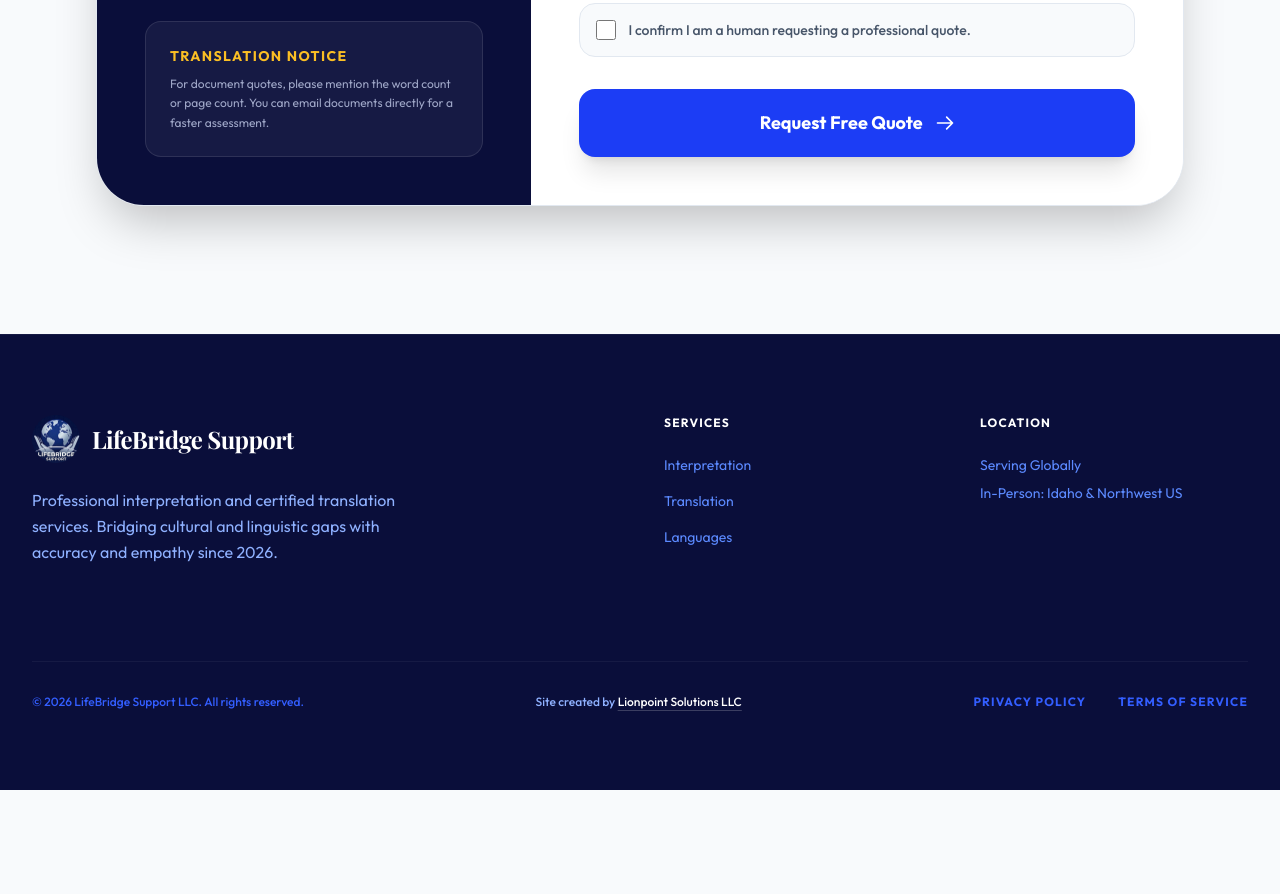
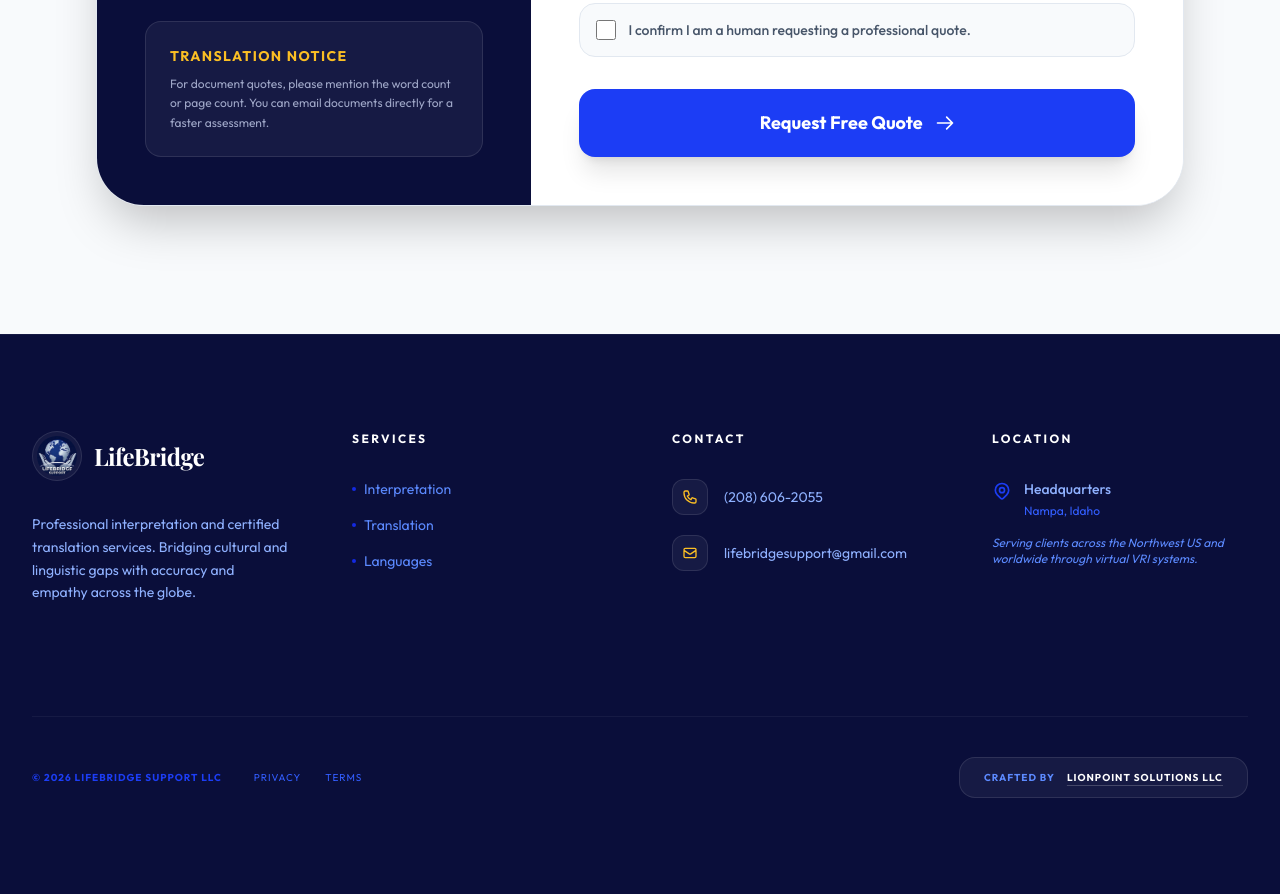
Before and after one commit to tembonetwork/lifebridge-support, a plain HTML site: page index.html in a window 1280 px wide. Shown: the part 5221-6115 px from the top of the page. Before the commit the page ends 6011 px from the top, so only its background shows below. Drawn offline with nearby package versions, Linux system fonts and the light colour scheme; a web font is replaced by a local one.

Commit message:
Redesigned footer to premium 4-column layout

```diff
--- a/index.html
+++ b/index.html
@@ -493,45 +493,79 @@
         </div>
     </section>
 
-    <footer class="bg-brand-950 text-brand-100 py-20 border-t border-white/5">
-        <div class="max-w-7xl mx-auto px-4 sm:px-6 lg:px-8">
-            <div class="grid grid-cols-1 md:grid-cols-4 gap-12 mb-16">
-                <div class="col-span-1 md:col-span-2">
-                    <div class="flex items-center gap-3 mb-6">
-                        <img src="logo.png" alt="LifeBridge Support Logo" class="h-12 w-12 rounded-full object-cover">
-                        <span class="font-bold text-2xl font-serif tracking-tight text-white">LifeBridge Support</span>
+    <footer class="bg-brand-950 text-brand-100 py-24 relative overflow-hidden border-t border-white/5">
+        <!-- Subtle radial glow for depth -->
+        <div class="absolute bottom-0 left-1/2 -translate-x-1/2 w-[1000px] h-[500px] bg-brand-600/5 rounded-full blur-[120px] -z-10"></div>
+
+        <div class="max-w-7xl mx-auto px-4 sm:px-6 lg:px-8 relative z-10">
+            <div class="grid grid-cols-1 md:grid-cols-2 lg:grid-cols-4 gap-16 mb-20">
+                <div class="col-span-1 md:col-span-1 lg:col-span-1">
+                    <div class="flex items-center gap-3 mb-8">
+                        <div class="p-1 bg-white/5 rounded-full border border-white/10">
+                            <img src="logo.png" alt="LifeBridge Support Logo" class="h-10 w-10 rounded-full object-cover">
+                        </div>
+                        <span class="font-bold text-2xl font-serif tracking-tight text-white">LifeBridge</span>
                     </div>
-                    <p class="text-brand-300 max-w-sm leading-relaxed mb-8">
-                        Professional interpretation and certified translation services. Bridging cultural and linguistic gaps with accuracy and empathy since 2026.
+                    <p class="text-brand-300 text-sm leading-relaxed mb-8 max-w-xs">
+                        Professional interpretation and certified translation services. Bridging cultural and linguistic gaps with accuracy and empathy across the globe.
                     </p>
                 </div>
 
                 <div>
-                    <h5 class="text-white font-bold uppercase tracking-widest text-xs mb-6">Services</h5>
+                    <h5 class="text-white text-xs font-bold uppercase tracking-[0.2em] mb-8">Services</h5>
                     <ul class="space-y-4 text-sm text-brand-400">
-                        <li><a href="#services" class="hover:text-amber-400 transition-colors">Interpretation</a></li>
-                        <li><a href="#specialties" class="hover:text-amber-400 transition-colors">Translation</a></li>
-                        <li><a href="#languages" class="hover:text-amber-400 transition-colors">Languages</a></li>
+                        <li><a href="#services" class="hover:text-amber-400 transition-colors flex items-center gap-2 group"><span class="w-1 h-1 bg-brand-700 group-hover:bg-amber-400 rounded-full"></span> Interpretation</a></li>
+                        <li><a href="#specialties" class="hover:text-amber-400 transition-colors flex items-center gap-2 group"><span class="w-1 h-1 bg-brand-700 group-hover:bg-amber-400 rounded-full"></span> Translation</a></li>
+                        <li><a href="#languages" class="hover:text-amber-400 transition-colors flex items-center gap-2 group"><span class="w-1 h-1 bg-brand-700 group-hover:bg-amber-400 rounded-full"></span> Languages</a></li>
                     </ul>
                 </div>
 
                 <div>
-                    <h5 class="text-white font-bold uppercase tracking-widest text-xs mb-6">Location</h5>
-                    <p class="text-sm text-brand-400 mb-2">Serving Globally</p>
-                    <p class="text-sm text-brand-400">In-Person: Idaho & Northwest US</p>
+                    <h5 class="text-white text-xs font-bold uppercase tracking-[0.2em] mb-8">Contact</h5>
+                    <ul class="space-y-5 text-sm">
+                        <li class="flex items-center gap-4 group">
+                            <div class="w-9 h-9 rounded-xl bg-white/5 border border-white/10 flex items-center justify-center group-hover:border-amber-400/30 transition-colors">
+                                <svg class="w-4 h-4 text-amber-400" fill="none" stroke="currentColor" viewBox="0 0 24 24"><path stroke-linecap="round" stroke-linejoin="round" stroke-width="2" d="M3 5a2 2 0 012-2h3.28a1 1 0 01.948.684l1.498 4.493a1 1 0 01-.502 1.21l-2.257 1.13a11.042 11.042 0 005.516 5.516l1.13-2.257a1 1 0 011.21-.502l4.493 1.498a1 1 0 01.684.949V19a2 2 0 01-2 2h-1C9.716 21 3 14.284 3 6V5z"></path></svg>
+                            </div>
+                            <span class="text-brand-300">(208) 606-2055</span>
+                        </li>
+                        <li class="flex items-center gap-4 group">
+                            <div class="w-9 h-9 rounded-xl bg-white/5 border border-white/10 flex items-center justify-center group-hover:border-amber-400/30 transition-colors">
+                                <svg class="w-4 h-4 text-amber-400" fill="none" stroke="currentColor" viewBox="0 0 24 24"><path stroke-linecap="round" stroke-linejoin="round" stroke-width="2" d="M3 8l7.89 5.26a2 2 0 002.22 0L21 8M5 19h14a2 2 0 002-2V7a2 2 0 00-2-2H5a2 2 0 00-2 2v10a2 2 0 002 2z"></path></svg>
+                            </div>
+                            <span class="text-brand-300">lifebridgesupport@gmail.com</span>
+                        </li>
+                    </ul>
+                </div>
+
+                <div>
+                    <h5 class="text-white text-xs font-bold uppercase tracking-[0.2em] mb-8">Location</h5>
+                    <div class="space-y-4">
+                        <div class="flex items-start gap-3">
+                            <svg class="w-5 h-5 text-brand-600 mt-0.5" fill="none" stroke="currentColor" viewBox="0 0 24 24"><path stroke-linecap="round" stroke-linejoin="round" stroke-width="2" d="M17.657 16.657L13.414 20.9a1.998 1.998 0 01-2.827 0l-4.244-4.243a8 8 0 1111.314 0z"></path><path stroke-linecap="round" stroke-linejoin="round" stroke-width="2" d="M15 11a3 3 0 11-6 0 3 3 0 016 0z"></path></svg>
+                            <div>
+                                <p class="text-sm text-brand-300 font-medium">Headquarters</p>
+                                <p class="text-xs text-brand-500 mt-1">Nampa, Idaho</p>
+                            </div>
+                        </div>
+                        <p class="text-xs text-brand-400 italic">Serving clients across the Northwest US and worldwide through virtual VRI systems.</p>
+                    </div>
                 </div>
             </div>
 
-            <div class="pt-8 border-t border-white/5 flex flex-col md:flex-row justify-between items-center gap-6">
-                <div class="text-xs text-brand-500 font-medium">
-                    &copy; <span id="year"></span> LifeBridge Support LLC. All rights reserved.
+            <div class="pt-10 border-t border-white/5 flex flex-col md:flex-row justify-between items-center gap-8">
+                <div class="flex flex-col md:flex-row items-center gap-4 md:gap-8">
+                    <span class="text-[10px] uppercase tracking-widest text-brand-600 font-bold">&copy; <span id="year"></span> LifeBridge Support LLC</span>
+                    <div class="flex gap-6">
+                        <a href="#" class="text-[10px] uppercase tracking-widest text-brand-500 hover:text-white transition-colors">Privacy</a>
+                        <a href="#" class="text-[10px] uppercase tracking-widest text-brand-500 hover:text-white transition-colors">Terms</a>
+                    </div>
                 </div>
-                <div class="text-xs text-brand-300 font-medium md:text-center">
-                    Site created by <a href="https://lionpointsolutions.com" class="text-white hover:text-amber-400 transition-colors underline underline-offset-4 decoration-white/20">Lionpoint Solutions LLC</a>
-                </div>
-                <div class="flex gap-8 text-xs font-bold uppercase tracking-widest text-brand-500">
-                    <a href="#" class="hover:text-white transition-colors">Privacy Policy</a>
-                    <a href="#" class="hover:text-white transition-colors">Terms of Service</a>
+
+                <div class="bg-white/5 px-6 py-3 rounded-2xl border border-white/10">
+                    <p class="text-[10px] uppercase tracking-widest text-brand-400 font-bold flex items-center gap-3">
+                        Crafted by <a href="https://lionpointsolutions.com" class="text-white hover:text-amber-400 transition-all underline underline-offset-4 decoration-white/20 hover:decoration-amber-400">Lionpoint Solutions LLC</a>
+                    </p>
                 </div>
             </div>
         </div>
```
